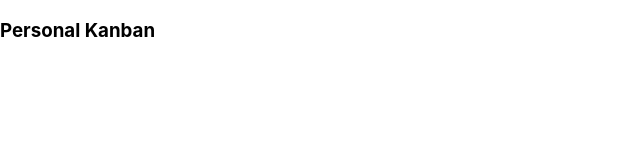
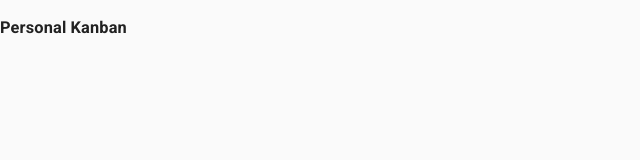
Before and after one commit to lukasgillmann/kg-kanban, a React (Create React App) app: page / in a window 1280 px wide. Shown: the top 160 px of the page, without its empty margins (0-640 px from the left). Built offline with nearby package versions, Linux system fonts and the light colour scheme.

Commit message:
Configure theme provider

```diff
--- a/src/PersonalKanban/index.tsx
+++ b/src/PersonalKanban/index.tsx
@@ -1,9 +1,15 @@
 import React from "react";
+
+import ThemeProvider from "PersonalKanban/providers/ThemeProvider";
 
 interface PersonalKanbanProps {}
 
 const PersonalKanban: React.FC<PersonalKanbanProps> = () => {
-  return <h3>Personal Kanban</h3>;
+  return (
+    <ThemeProvider>
+      <h3>Personal Kanban</h3>
+    </ThemeProvider>
+  );
 };
 
 export default PersonalKanban;
```
